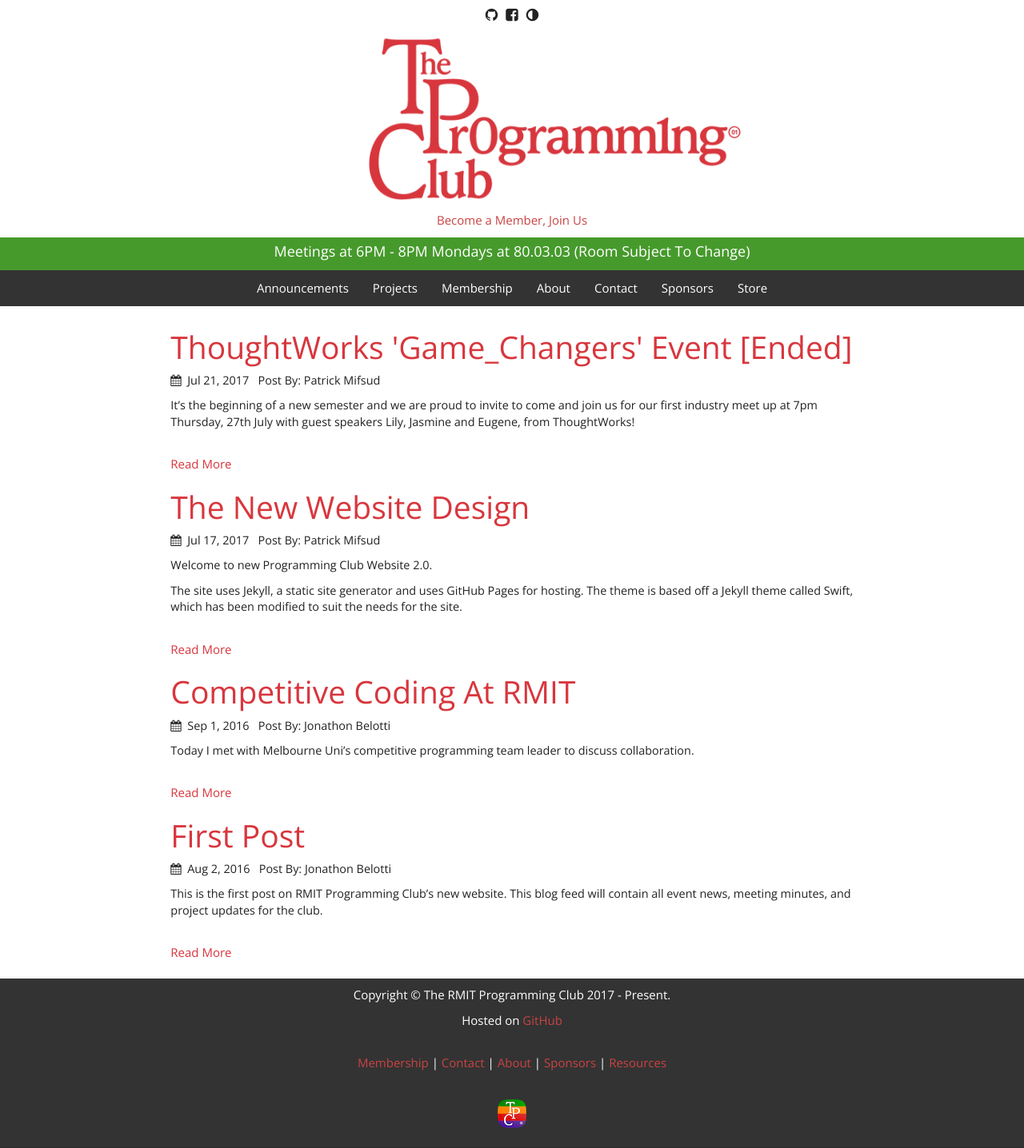
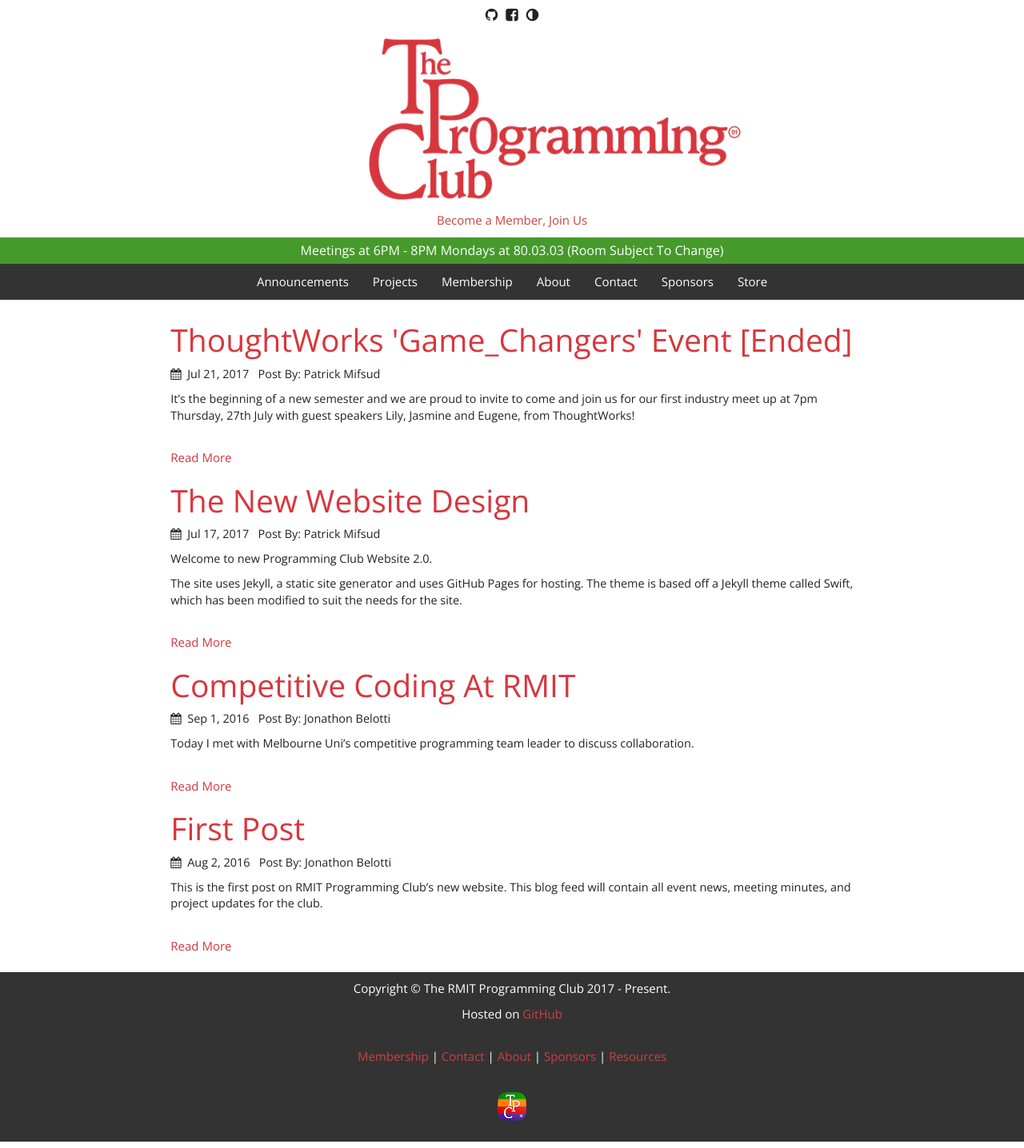
Before and after one commit to rmit-programming-club/rmit-programming-club.github.io, a Jekyll site: the page built from index.html, in a window 1280 px wide. Shown: the whole page at 80% size. Built offline with Jekyll 4.4.1, drawn with Linux system fonts in a browser that asks for light colours; nearby versions of some CDN libraries.

Commit message:
Tweaked Meeting Bar Text Layout

```diff
--- a/_sass/_layout.scss
+++ b/_sass/_layout.scss
@@ -36,8 +36,10 @@
 	align-items: center;
 	margin: 0;
 	p {
-		font-size: 18px;
+		font-size: 16px;
 		color: white;
+		margin: 0 0 5px;
+		text-align: center;
 	}
 }
 
```
